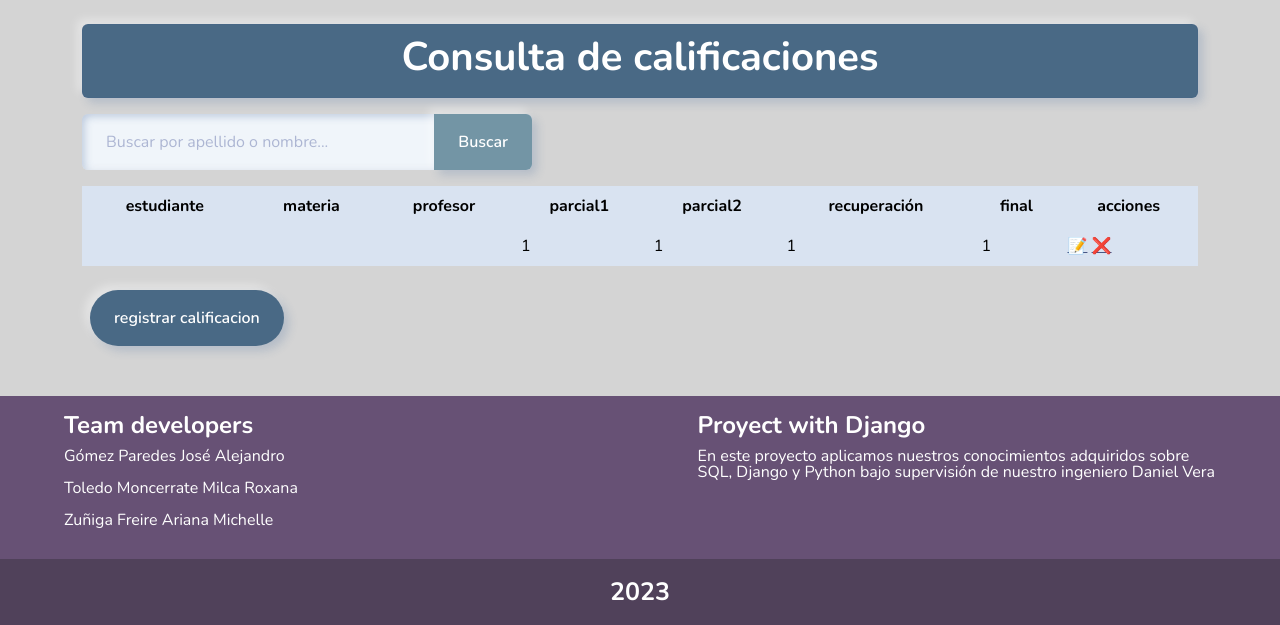
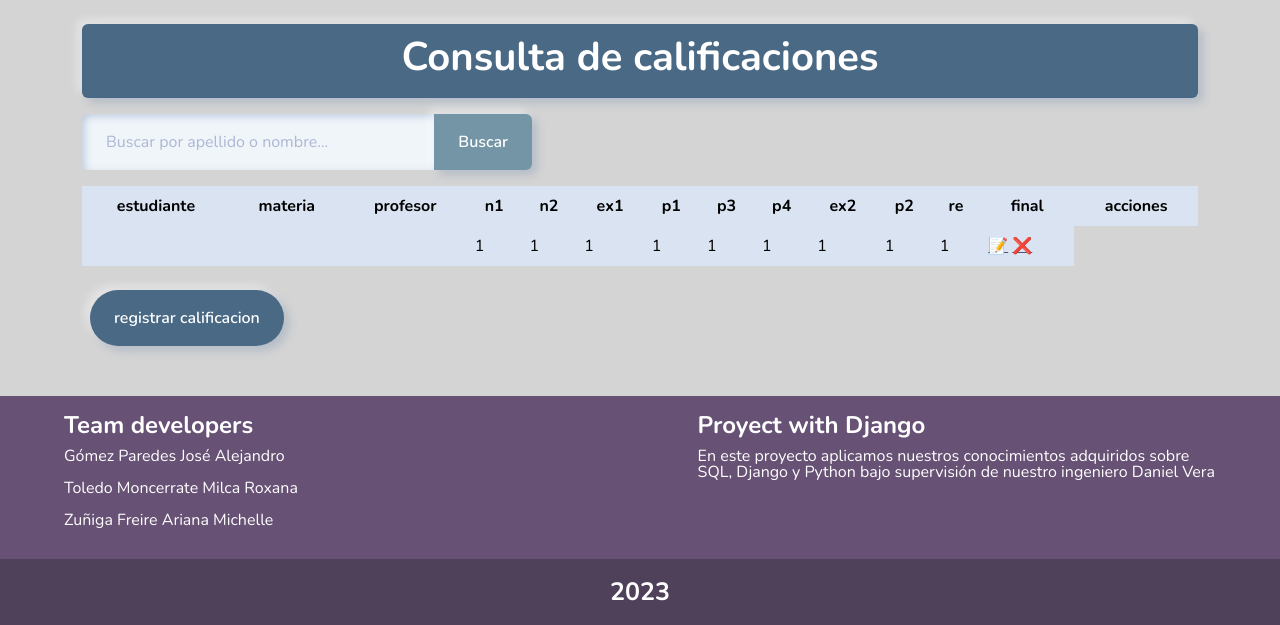
Before and after one commit to alejandg1/poo_proyecto_django, a Django app: page /calification/ in a window 1280 px wide. Shown: the part 56-681 px from the top of the page. Run offline with Django 4.2, Linux system fonts and the light colour scheme; a user stored in the database is signed in; data comes from the database, SQL or seed files in the repository; both versions use the stored data as it was after the commit; tables that the repository leaves empty hold one stand-in row (values such as "Sample post"); some libraries are stand-ins or nearby versions.

Commit message:
al fin creo

```diff
--- a/notas/forms.py
+++ b/notas/forms.py
@@ -47,4 +47,5 @@
 class calificationForm(ModelForm):
     class Meta:
         model = Calification
-        fields = ['enroll', 'n1', 'n2', 'ex1', 'n3', 'n4', 'ex2', 're']
+        fields = ['enroll', 'n1', 'n2', 'ex1',
+                  'n3', 'n4', 'ex2', 're', 'asistencia']
--- a/notas/models.py
+++ b/notas/models.py
@@ -22,7 +22,7 @@
         ordering = ('name',)
 
     def __str__(self):
-        return f"name: {self.name}"
+        return f"{self.name}"
 
 
 class Subject(models.Model):
@@ -120,6 +120,7 @@
     re = models.IntegerField('re', default=0)
     final = models.IntegerField('final', default=0)
     enroll = models.OneToOneField(enrollment, on_delete=models.CASCADE)
+    asistencia = models.IntegerField('asistencia', default=0)
 
     def save(self, *args, **kwargs):
         self.p1 = self.n1+self.n2+self.ex1
--- a/notas/subjects.py
+++ b/notas/subjects.py
@@ -77,7 +77,7 @@
     if request.method == "GET":
         form = SubjectForm(instance=subject)
         context = {'title': 'Editar Asignatura', 'form': form, 'error': ''}
-        return render(request, 'facultad/create_subject.html', context)
+        return render(request, 'asignaturas/create_subject.html', context)
     else:
         try:
             form = SubjectForm(request.POST, instance=subject)
@@ -109,6 +109,6 @@
     except ValueError:
         print(ValueError)
         context = {'title': 'Datos de la asignatura',
-                   'facultad': subject,
+                   'asignatura': subject,
                    'error': 'Error al eliminar asignaruta'}
         return render(request, 'asignaturas/delete_subject.html', context)
--- a/notas/templates/asignaturas/delete_subject.html
+++ b/notas/templates/asignaturas/delete_subject.html
@@ -18,7 +18,7 @@
                 <h2 class="fw-bold text-black text-center mt-3">{{asignatura.code}} {{asignatura.name}}</h2>
                 <div class="mt-4 d-flex justify-content-between flex-wrap">
                     <button class="btn color text-white"  type="submit">Eliminar asignatura</button>
-                    <a class="btn botones text-white ml-2" href="/faculty/">Cancelar</a>
+                    <a class="btn botones text-white ml-2" href="/subject/">Cancelar</a>
                 </div>
             </div>
 
--- a/notas/templates/asignaturas/subjects.html
+++ b/notas/templates/asignaturas/subjects.html
@@ -67,7 +67,7 @@
     <ul class="pagination">
         {% for page_num in paginator.page_range %}
             <li class="page-item text-danger fw-bold {% if page_num == pagina %}active{% endif %}">
-                <a class="page-link text-success fw-bold" href="{% url 'faculty' %}?page={{ page_num }}">{{ page_num }}</a>
+                <a class="page-link text-success fw-bold" href="{% url 'subjects' %}?page={{ page_num }}">{{ page_num }}</a>
             </li>
         {% endfor %}
 
--- a/notas/templates/calificaciones/calification.html
+++ b/notas/templates/calificaciones/calification.html
@@ -35,9 +35,15 @@
         <th>estudiante</th>
         <th>materia</th>
         <th>profesor</th>
-        <th>parcial1</th>
-        <th>parcial2</th>
-        <th>recuperación</th>
+        <th>n1</th>
+        <th>n2</th>
+        <th>ex1</th>
+        <th>p1</th>
+        <th>p3</th>
+        <th>p4</th>
+        <th>ex2</th>
+        <th>p2</th>
+        <th>re</th>
         <th>final</th>
         <th>acciones</th>
       </tr>
@@ -49,8 +55,13 @@
         <td>{{calificacion.enroll.student|upper}}</td>
         <td>{{calificacion.enroll.subject|upper}}</td>
         <td>{{calificacion.enroll.teacher|upper}}</td>
+        <td>{{calificacion.n1}}</td>
+        <td>{{calificacion.n2}}</td>
+        <td>{{calificacion.ex1}}</td>
         <td>{{calificacion.p1}}</td>
-        <td>{{calificacion.p2}}</td>
+        <td>{{calificacion.n3}}</td>
+        <td>{{calificacion.n4}}</td>
+        <td>{{calificacion.ex2}}</td>
         <td>{{calificacion.re}}</td>
         <td>{{calificacion.final}}</td>
 
--- a/notas/templates/calificaciones/delete_calification.html
+++ b/notas/templates/calificaciones/delete_calification.html
@@ -14,8 +14,8 @@
         <form method="POST" class="m-4">
             {% csrf_token %}
             <div>
-                <h2 class="fw-bold text-center mt-3">¿Desea eliminar la facultad?</h2>
-                <h2 class="fw-bold text-black text-center mt-3">{{calificacion.code}} {{calificacion.name}}</h2>
+                <h2 class="fw-bold text-center mt-3">¿Desea eliminar la calificacion?</h2>
+                <h2 class="fw-bold text-black text-center mt-3">{{calificacion.enroll.subject.name}} {{calificacion.enroll.student.firstname}} {{calificacion.enroll.student.lastname}}</h2>
                 <div class="mt-4 d-flex justify-content-between flex-wrap">
                     <button class="btn color text-white"  type="submit">Eliminar calificacion</button>
                     <a class="btn botones text-white ml-2" href="/calification/">Cancelar</a>
--- a/notas/templates/carrera/delete_carrer.html
+++ b/notas/templates/carrera/delete_carrer.html
@@ -15,10 +15,10 @@
             {% csrf_token %}
             <div>
                 <h2 class="fw-bold text-center mt-3">¿Desea eliminar la carrera?</h2>
-                <h2 class="fw-bold text-black text-center mt-3">{{carrera.name}} {{carrera.Faculty}}</h2>
+                <h2 class="fw-bold text-black text-center mt-3">{{carrera.nombre}} {{carrera.Facultad}}</h2>
                 <div class="mt-4 d-flex justify-content-between flex-wrap">
                     <button class="btn color text-white"  type="submit">Eliminar carrera</button>
-                    <a class="btn botones text-white ml-2" href="/faculty/">Cancelar</a>
+                    <a class="btn botones text-white ml-2" href="/carrer/">Cancelar</a>
                 </div>
             </div>
 
```
Also changed, not shown: notas/carrer.py (+1 -6 lines), notas/templates/carrera/carrers.html (+6 -1 lines), db.sqlite3, notas/migrations/0010_calification_asistencia.py (added).
